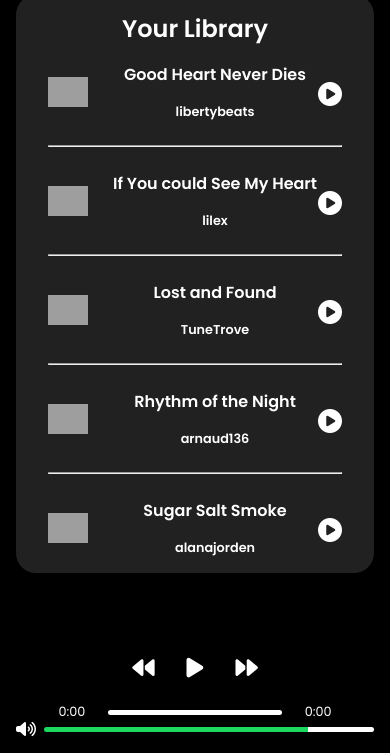
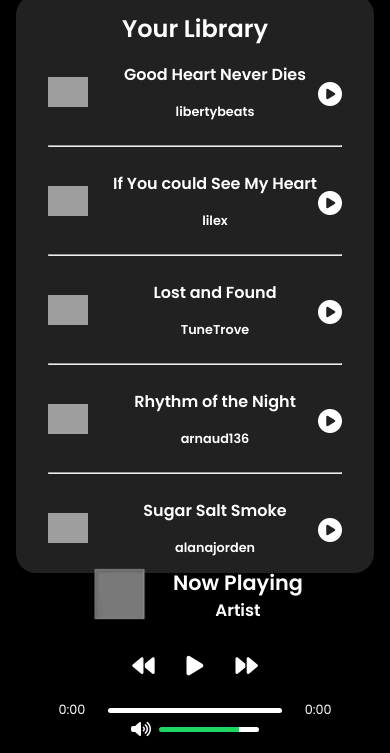
Before and after one commit to NIRAJ-xD/Spotify-Clone, a plain HTML site: page index.html in a window 390 px wide. Shown: the part 91-844 px from the top of the page. Drawn offline with Linux system fonts and the light colour scheme; grey boxes are pictures that could not be loaded.

Commit message:
Smaller screen View

```diff
--- a/styles.css
+++ b/styles.css
@@ -359,8 +359,16 @@ input[type="range"]:hover::-webkit-slider-thumb {
         width: 100%;
         justify-content: center;
     }
-    .now-playing{
+    .volume-control{
+        width: 60px;
+        margin-top: 2px;
+    }
+    .container{
         display: none;
+    }
+    .playbar .now-playing{
+        transform: translateY(-20px) scale(1.3);
+        text-align: center;
     }
     .music-controls {
         margin: 1rem 0;
```
